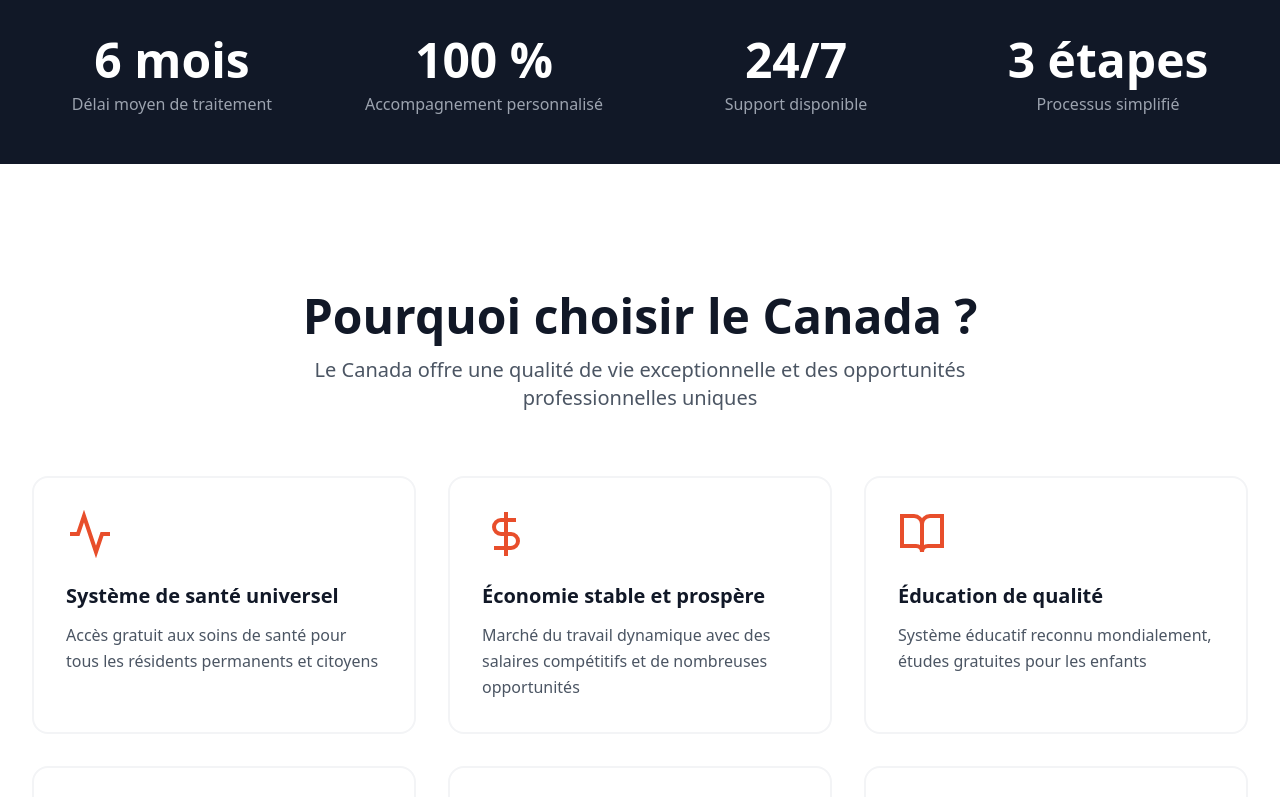
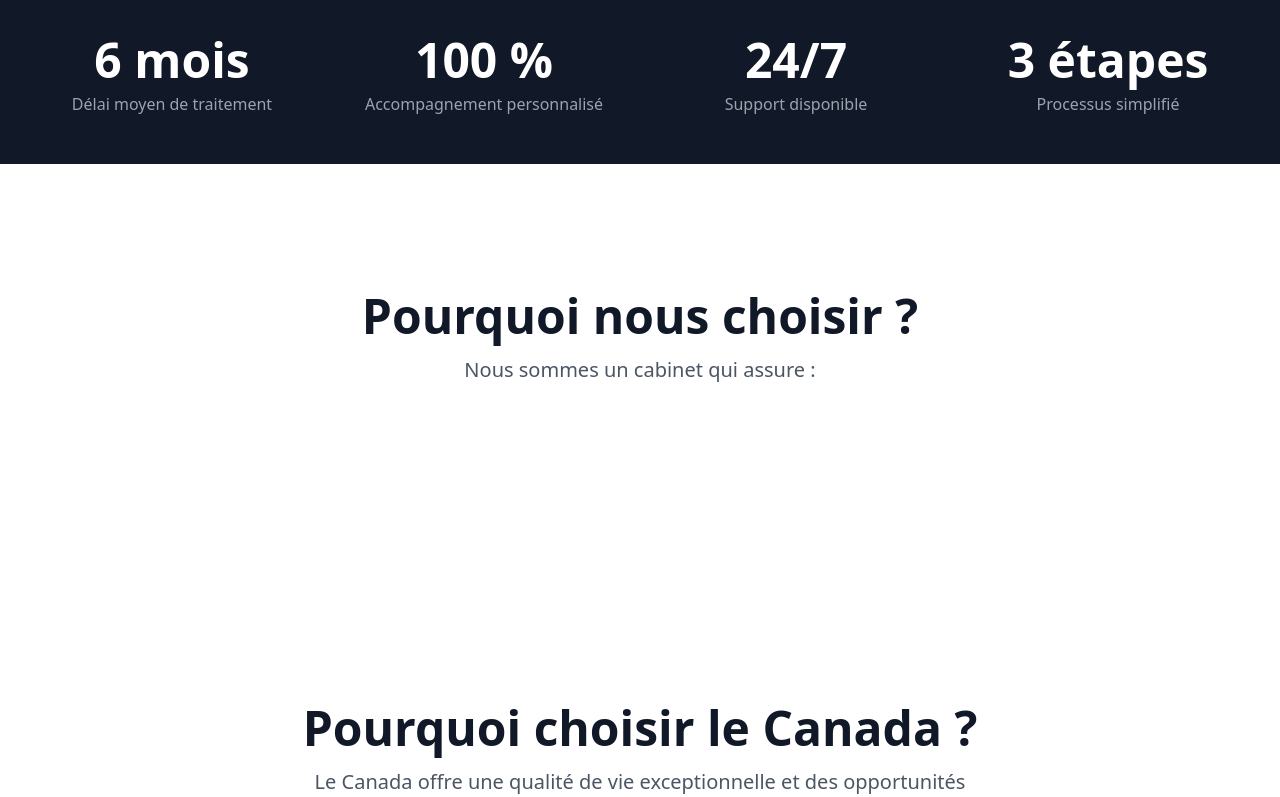
Before and after one commit to themoutaouakil/tanger, a Next.js app: page / in a window 1280 px wide. Shown: the part 924-1721 px from the top of the page. Built offline with nearby package versions, Linux system fonts and the light colour scheme.

Commit message:
Add 'Pourquoi nous choisir' section with DDD architecture (lines 1-2)

```diff
--- a/app/page.tsx
+++ b/app/page.tsx
@@ -1,5 +1,6 @@
 import Link from "next/link";
 import Image from "next/image";
+import WhyChooseUsSection from "@/components/WhyChooseUs/WhyChooseUsSection";
 
 export default function Home() {
   return (
@@ -93,6 +94,9 @@ export default function Home() {
         </div>
       </section>
 
+      {/* Why Choose Us Section */}
+      <WhyChooseUsSection />
+
       {/* Benefits Section */}
       <section className="py-20 md:py-32" id="avantages">
         <div className="container">
--- /dev/null
+++ b/application/why-choose-us/WhyChooseUsService.ts
@@ -0,0 +1,18 @@
+import { WhyChooseUsContent } from "@/domain/why-choose-us/WhyChooseUsContent";
+import { WhyChooseUsContentVO } from "@/domain/why-choose-us/WhyChooseUsContent";
+
+/**
+ * Application Service: WhyChooseUsService
+ * Handles business logic for retrieving "Pourquoi nous choisir" content
+ */
+export class WhyChooseUsService {
+  /**
+   * Get the "Pourquoi nous choisir" section content
+   */
+  getContent(): WhyChooseUsContent {
+    return WhyChooseUsContentVO.create(
+      "Pourquoi nous choisir ?",
+      "Nous sommes un cabinet qui assure :"
+    );
+  }
+}
--- /dev/null
+++ b/components/WhyChooseUs/WhyChooseUsSection.tsx
@@ -0,0 +1,25 @@
+"use client";
+
+import { WhyChooseUsService } from "@/application/why-choose-us/WhyChooseUsService";
+
+/**
+ * Presentation Component: WhyChooseUsSection
+ * Displays the "Pourquoi nous choisir" section
+ */
+export default function WhyChooseUsSection() {
+  const service = new WhyChooseUsService();
+  const content = service.getContent();
+
+  return (
+    <section className="py-20 md:py-32 bg-white" id="pourquoi-nous-choisir">
+      <div className="container">
+        <div className="text-center mb-16">
+          <h2 className="section-title">{content.title}</h2>
+          <p className="section-subtitle max-w-3xl mx-auto text-xl">
+            {content.subtitle}
+          </p>
+        </div>
+      </div>
+    </section>
+  );
+}
--- /dev/null
+++ b/domain/why-choose-us/WhyChooseUsContent.ts
@@ -0,0 +1,29 @@
+/**
+ * Domain Entity: WhyChooseUsContent
+ * Represents the "Pourquoi nous choisir" section content
+ */
+export interface WhyChooseUsContent {
+  title: string;
+  subtitle: string;
+}
+
+/**
+ * Domain Value Object: Creates a valid WhyChooseUsContent
+ */
+export class WhyChooseUsContentVO {
+  private constructor(
+    public readonly title: string,
+    public readonly subtitle: string
+  ) {
+    if (!title || title.trim().length === 0) {
+      throw new Error("Title cannot be empty");
+    }
+    if (!subtitle || subtitle.trim().length === 0) {
+      throw new Error("Subtitle cannot be empty");
+    }
+  }
+
+  static create(title: string, subtitle: string): WhyChooseUsContent {
+    return new WhyChooseUsContentVO(title, subtitle);
+  }
+}
```
Also changed, not shown: 1 other file (tests, documents, lock files or other folders).
